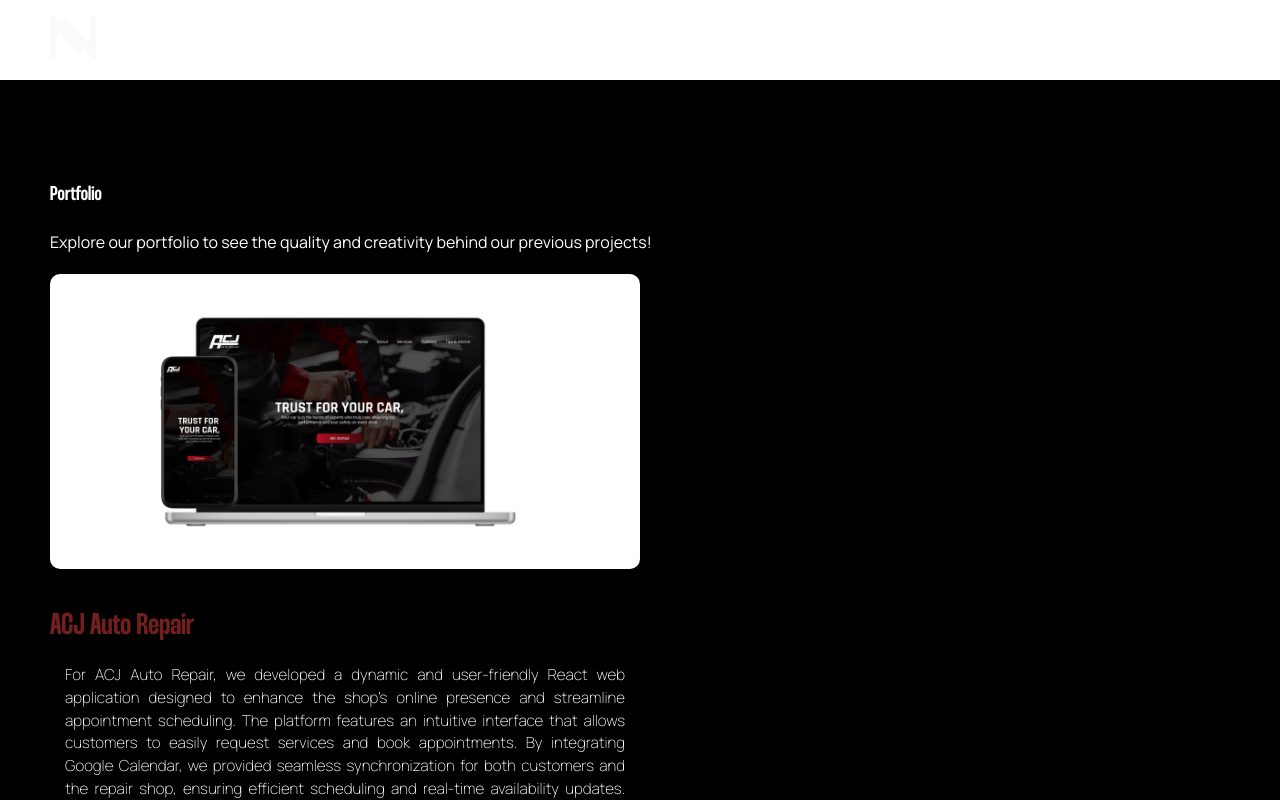
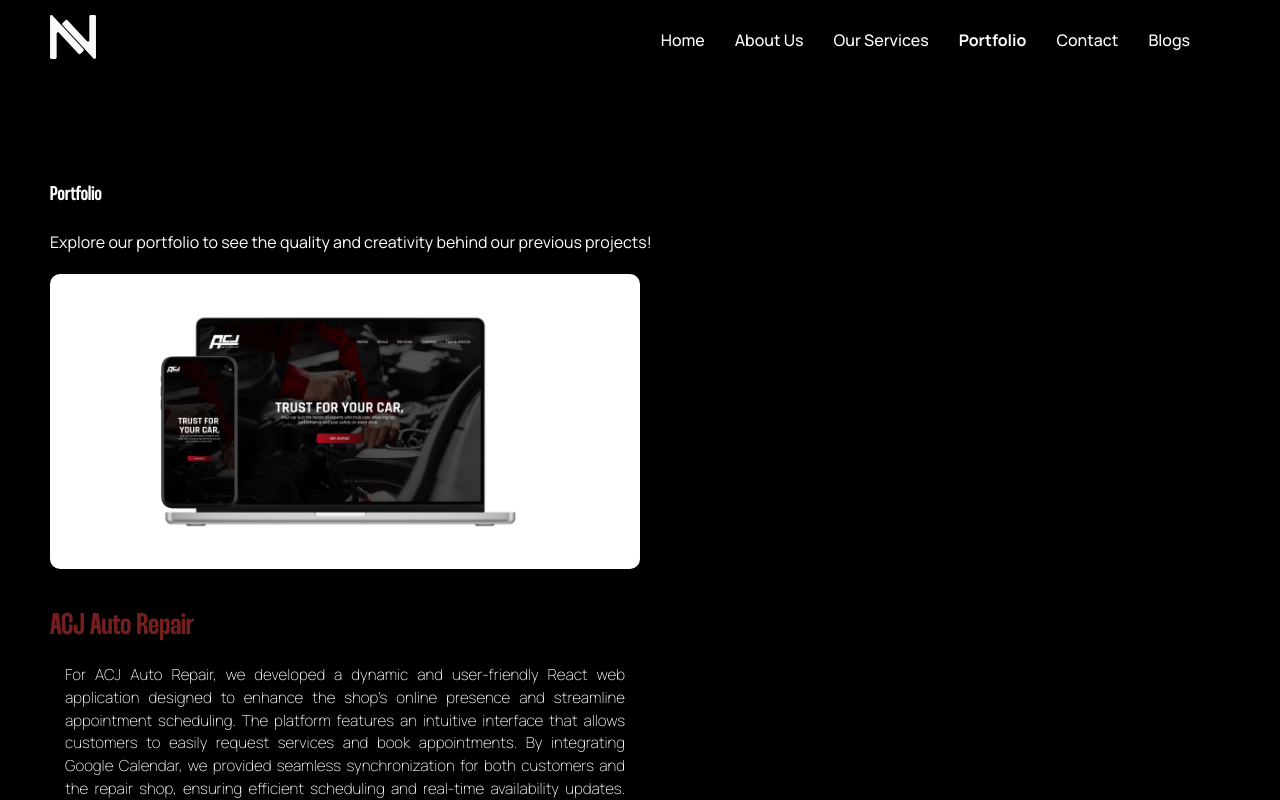
Before and after one commit to paulooliveira152012/novaweb, a React (Vite) app: page /portfolio in a window 1280 px wide. Shown: the top 800 px of the page. Built offline with nearby package versions, Linux system fonts and the light colour scheme; no server answers.

Commit message:
ABOUT to restructure portfolio page

```diff
--- a/src/pages/Portfolio.jsx
+++ b/src/pages/Portfolio.jsx
@@ -13,7 +13,7 @@ const Portfolio = () => {
     new URL(`../assets/images/projectsScreenshot/${imageName}`, import.meta.url).href;
 
   return (
-    <>
+    <section className="blackWrapper">
       <Header className="blackHeader" />
       <div className="contentContainer padding portfolioPage">
         <div className="session">
@@ -60,7 +60,7 @@ const Portfolio = () => {
           </div>
         </div>
       </div>
-    </>
+    </section>
   );
 };
 
```
